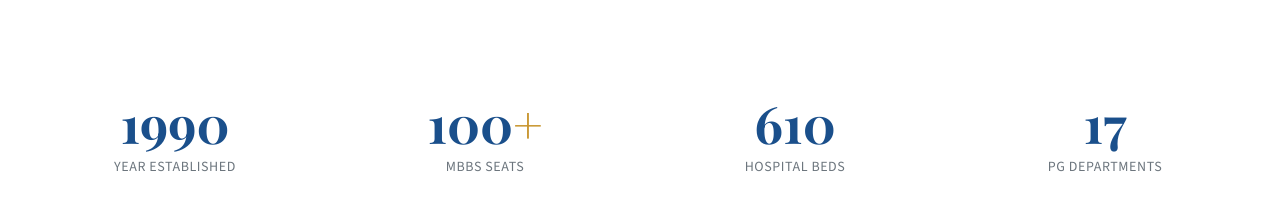
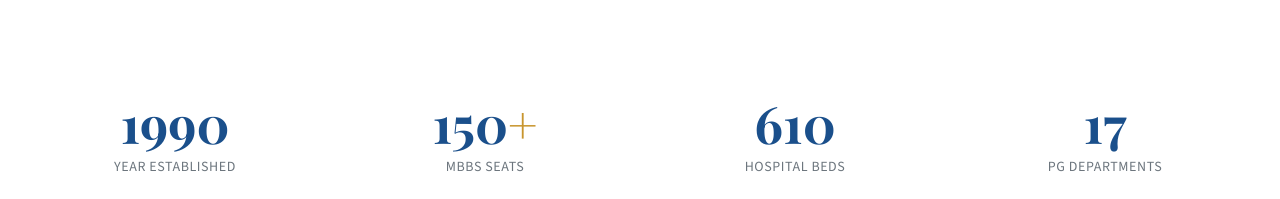
Before and after one commit to https-github-com-saquelain/mgm-kishanganj, a Next.js app: page / in a window 1280 px wide. Shown: the part 888-1087 px from the top of the page. Built offline with nearby package versions, Linux system fonts and the light colour scheme.

Commit message:
stats changed from 100 to 150

```diff
--- a/app/components/StatsSection.js
+++ b/app/components/StatsSection.js
@@ -7,7 +7,7 @@ export default function StatsSection() {
           <div className="stat-label">Year Established</div>
         </div>
         <div className="stat-item">
-          <div className="stat-number">100<span className="plus">+</span></div>
+          <div className="stat-number">150<span className="plus">+</span></div>
           <div className="stat-label">MBBS Seats</div>
         </div>
         <div className="stat-item">
```
